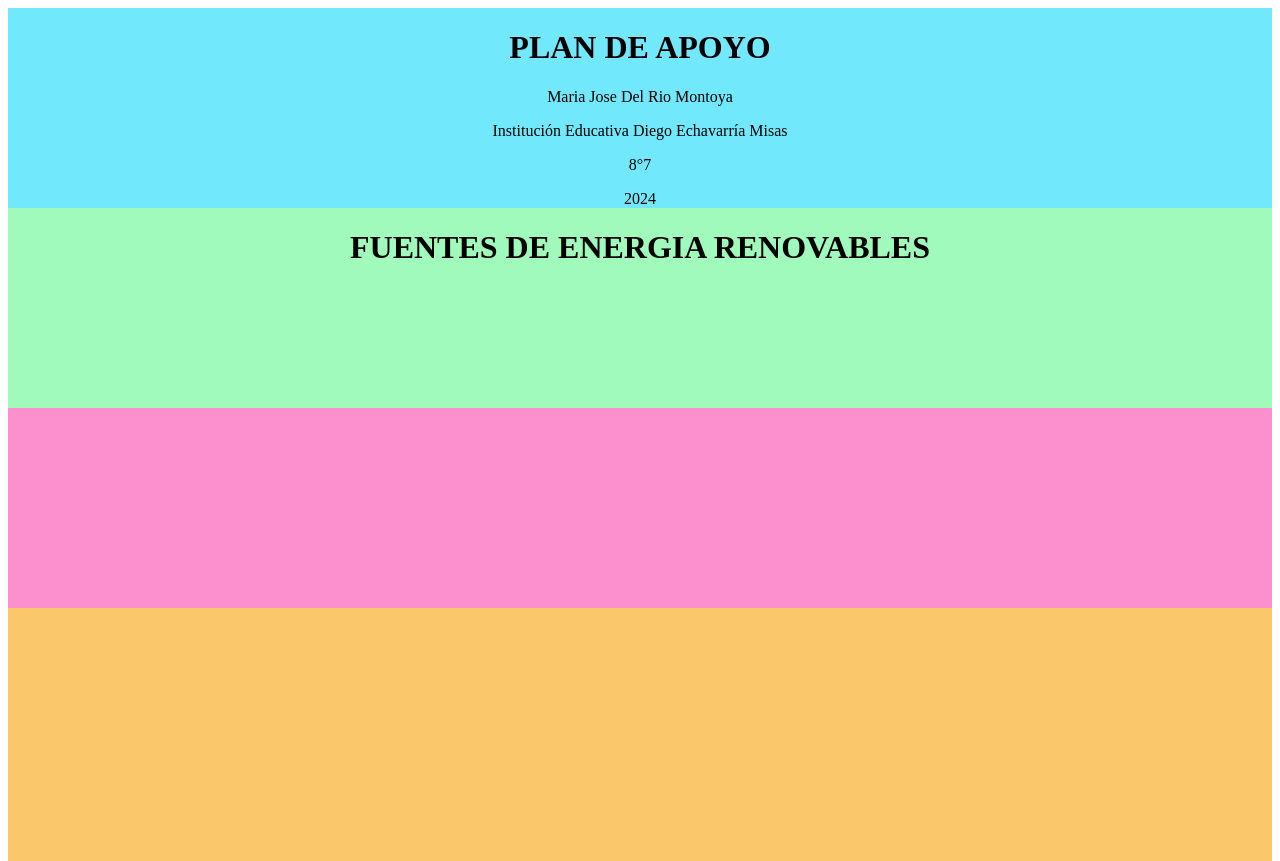
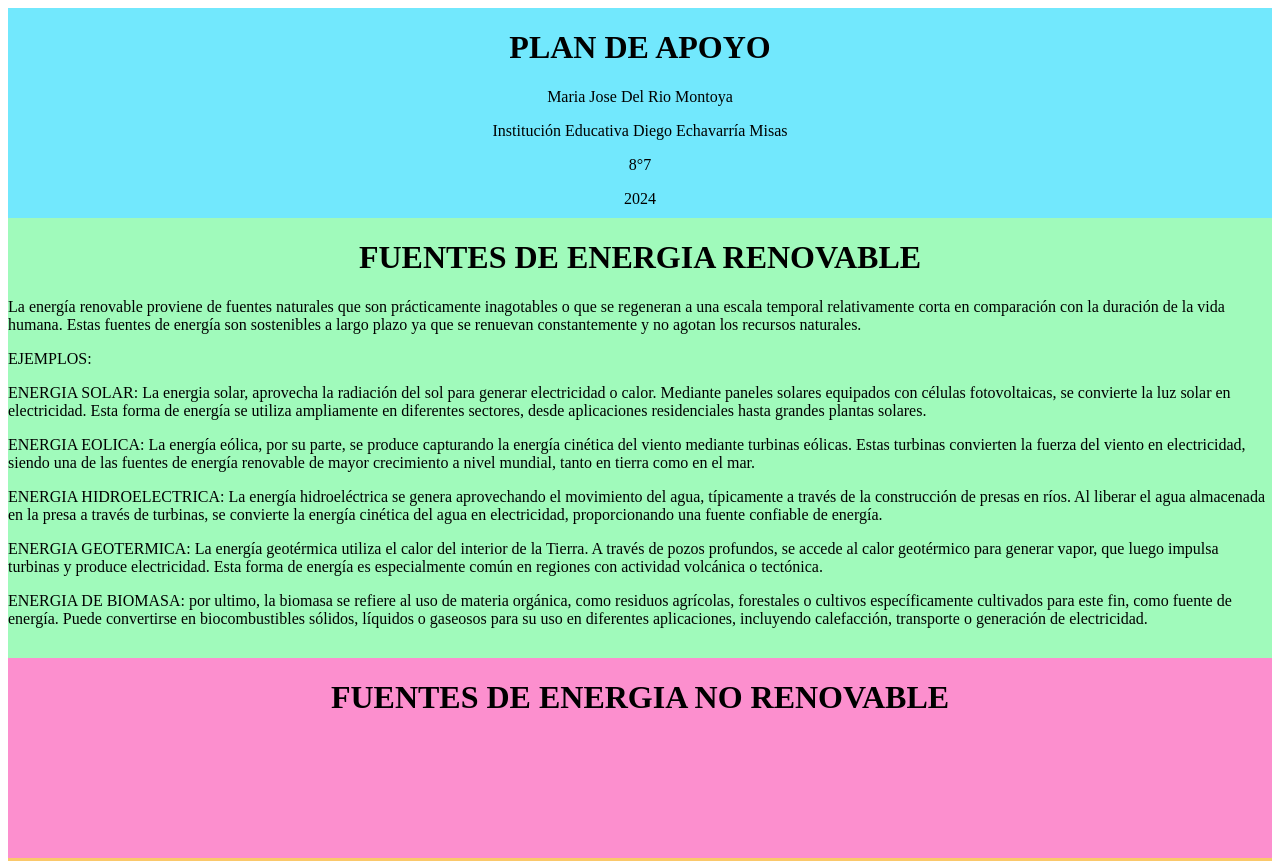
Before and after one commit to mariajosedelriomontoya/plan-de-apoyo-, a plain HTML site: page index.html in a window 1280 px wide. Shown: the top 861 px of the page. Drawn offline with Linux system fonts and the light colour scheme.

Commit message:
Actualizacion tres 26/05/24

```diff
--- a/index.html
+++ b/index.html
@@ -19,10 +19,29 @@
    <p>2024</p></p></center>
 </div>
 <div class="fuentesr">
-    <center><p><H1>FUENTES DE ENERGIA RENOVABLES</H1></p></center>
-    <p></p>
+    <center><p><H1>FUENTES DE ENERGIA RENOVABLE</H1></p></center>
+    <p>
+        La energía renovable proviene de fuentes naturales que son prácticamente inagotables o que se regeneran a una escala temporal relativamente corta en comparación con la duración de la vida humana. Estas fuentes de energía son sostenibles a largo plazo ya que se renuevan constantemente y no agotan los recursos naturales.</p>
+
+<p>EJEMPLOS:</p>
+
+<p>ENERGIA SOLAR: La energia solar, aprovecha la radiación del sol para generar electricidad o calor. Mediante paneles solares equipados con células fotovoltaicas, se convierte la luz solar en electricidad. Esta forma de energía se utiliza ampliamente en diferentes sectores, desde aplicaciones residenciales hasta grandes plantas solares.</p>
+
+<p>ENERGIA EOLICA: La energía eólica, por su parte, se produce capturando la energía cinética del viento mediante turbinas eólicas. Estas turbinas convierten la fuerza del viento en electricidad, siendo una de las fuentes de energía renovable de mayor crecimiento a nivel mundial, tanto en tierra como en el mar.</p>
+
+<p>ENERGIA HIDROELECTRICA: La energía hidroeléctrica se genera aprovechando el movimiento del agua, típicamente a través de la construcción de presas en ríos. Al liberar el agua almacenada en la presa a través de turbinas, se convierte la energía cinética del agua en electricidad, proporcionando una fuente confiable de energía.</p>
+
+<p>ENERGIA GEOTERMICA: La energía geotérmica utiliza el calor del interior de la Tierra. A través de pozos profundos, se accede al calor geotérmico para generar vapor, que luego impulsa turbinas y produce electricidad. Esta forma de energía es especialmente común en regiones con actividad volcánica o tectónica.</p>
+
+<p>ENERGIA DE BIOMASA: por ultimo, la biomasa se refiere al uso de materia orgánica, como residuos agrícolas, forestales o cultivos específicamente cultivados para este fin, como fuente de energía. Puede convertirse en biocombustibles sólidos, líquidos o gaseosos para su uso en diferentes aplicaciones, incluyendo calefacción, transporte o generación de electricidad.</p>
+ </div>
+<div class="fuentesn">
+
+<center><p><h1> FUENTES DE ENERGIA NO RENOVABLE</h1></p></center>
+
+
+
 </div>
-<div class="fuentesn"></div>
 
 </div>
 
--- a/temas.css
+++ b/temas.css
@@ -7,13 +7,13 @@ flex-direction: column;
 }
 .encabezado{
 width: 100%;
-height: 200px;
+height: 210px;
 background-color: rgb(114, 232, 253);
 }
 
 .fuentesr{
     width: 100%;
-    height: 200px;
+    height: 440px;
     background-color: rgb(160, 250, 187);
 }
 
```
